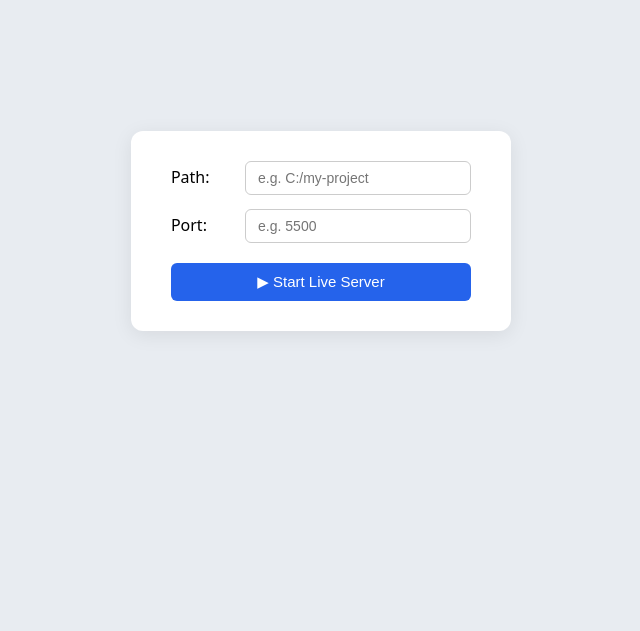
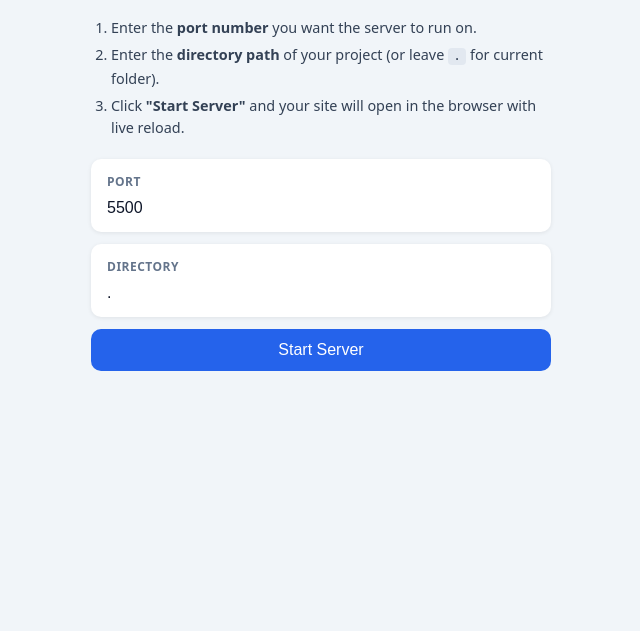
Before and after one commit to Rohan-KV-2806/LifeServer, a plain HTML site: page renderer/index.html in a window 1280 px wide. Shown: the part 169-800 px from the top of the page, without its empty margins (319-959 px from the left). Drawn offline with Linux system fonts and the light colour scheme.

Commit message:
UI completed

```diff
--- a/renderer/index.html
+++ b/renderer/index.html
@@ -7,18 +7,30 @@
   <link rel="stylesheet" href="style.css">
 </head>
 <body>
-  <div class="card">
-    <div class="row">
-      <label for="path">Path:</label>
-      <input type="text" id="path" placeholder="e.g. C:/my-project">
+  <div id="app">
+    <h1>⚡ LifeServer</h1>
+    <p class="about">
+      LifeServer is a very simple live server application that can launch a
+      development local server with live reload feature for static &amp; dynamic
+      pages.
+    </p>
+    <ol class="howto">
+      <li>Enter the <strong>port number</strong> you want the server to run on.</li>
+      <li>Enter the <strong>directory path</strong> of your project (or leave <code>.</code> for current folder).</li>
+      <li>Click <strong>"Start Server"</strong> and your site will open in the browser with live reload.</li>
+    </ol>
+    <div class="steps">
+      <div class="card">
+        <label>Port</label>
+        <input type="number" id="port" value="5500" placeholder="e.g. 5500" />
+      </div>
+      <div class="card">
+        <label>Directory</label>
+        <input type="text" id="dir" value="." placeholder="e.g. ./my-project" />
+      </div>
+      <button id="startBtn">Start Server</button>
     </div>
-
-    <div class="row">
-      <label for="port">Port:</label>
-      <input type="text" id="port" placeholder="e.g. 5500">
-    </div>
-
-    <button id="startBtn">▶ Start Live Server</button>
+    <p id="status"></p>
   </div>
 </body>
 </html>
--- a/renderer/style.css
+++ b/renderer/style.css
@@ -1,42 +1,99 @@
+* {
+  margin: 0;
+  padding: 0;
+  box-sizing: border-box;
+}
+
 body {
-  margin: 0;
-  min-height: 100vh;
+  font-family: system-ui, -apple-system, sans-serif;
+  background: #f1f5f9;
   display: flex;
   justify-content: center;
-  align-items: center;
-  font-family: system-ui, sans-serif;
-  background: #e8ecf1;
+  padding: 60px 20px;
+}
+
+#app {
+  max-width: 460px;
+  width: 100%;
+}
+
+h1 {
+  font-size: 1.5rem;
+  margin-bottom: 8px;
+}
+
+.about {
+  color: #475569;
+  font-size: 0.9rem;
+  line-height: 1.5;
+  margin-bottom: 20px;
+}
+
+.howto {
+  margin-bottom: 20px;
+  padding-left: 20px;
+  font-size: 0.9rem;
+  color: #334155;
+  display: flex;
+  flex-direction: column;
+  gap: 6px;
+}
+
+.howto li {
+  line-height: 1.5;
+}
+
+.howto code {
+  background: #e2e8f0;
+  padding: 1px 5px;
+  border-radius: 4px;
+  font-size: 0.85rem;
+}
+
+.steps {
+  display: flex;
+  flex-direction: column;
+  gap: 12px;
 }
 
 .card {
-  background: #fff;
-  padding: 30px 40px;
-  border-radius: 12px;
-  box-shadow: 0 4px 20px rgba(0,0,0,.08);
+  background: white;
+  border-radius: 10px;
+  padding: 14px 16px;
+  box-shadow: 0 1px 4px rgba(0, 0, 0, 0.08);
 }
 
-.row { margin-bottom: 14px; }
-
-label { display: inline-block; width: 70px; }
-
-input {
-  padding: 8px 12px;
-  border: 1px solid #ccc;
-  border-radius: 6px;
-  width: 200px;
-  font-size: 14px;
+.card label {
+  display: block;
+  font-size: 0.75rem;
+  font-weight: 600;
+  color: #64748b;
+  text-transform: uppercase;
+  letter-spacing: 0.5px;
+  margin-bottom: 6px;
 }
 
-button {
-  margin-top: 6px;
-  padding: 10px 28px;
-  background: #2563eb;
-  color: #fff;
+.card input {
+  width: 100%;
   border: none;
-  border-radius: 6px;
-  font-size: 15px;
-  cursor: pointer;
-  width: 100%;
+  outline: none;
+  font-size: 1rem;
+  color: #0f172a;
+  background: transparent;
 }
 
-button:hover { background: #1d4ed8; }
+#startBtn {
+  width: 100%;
+  padding: 12px;
+  border: none;
+  border-radius: 10px;
+  background: #2563eb;
+  color: white;
+  font-size: 1rem;
+  font-weight: 500;
+  cursor: pointer;
+}
+
+#startBtn:hover {
+  background: #1d4ed8;
+}
```
